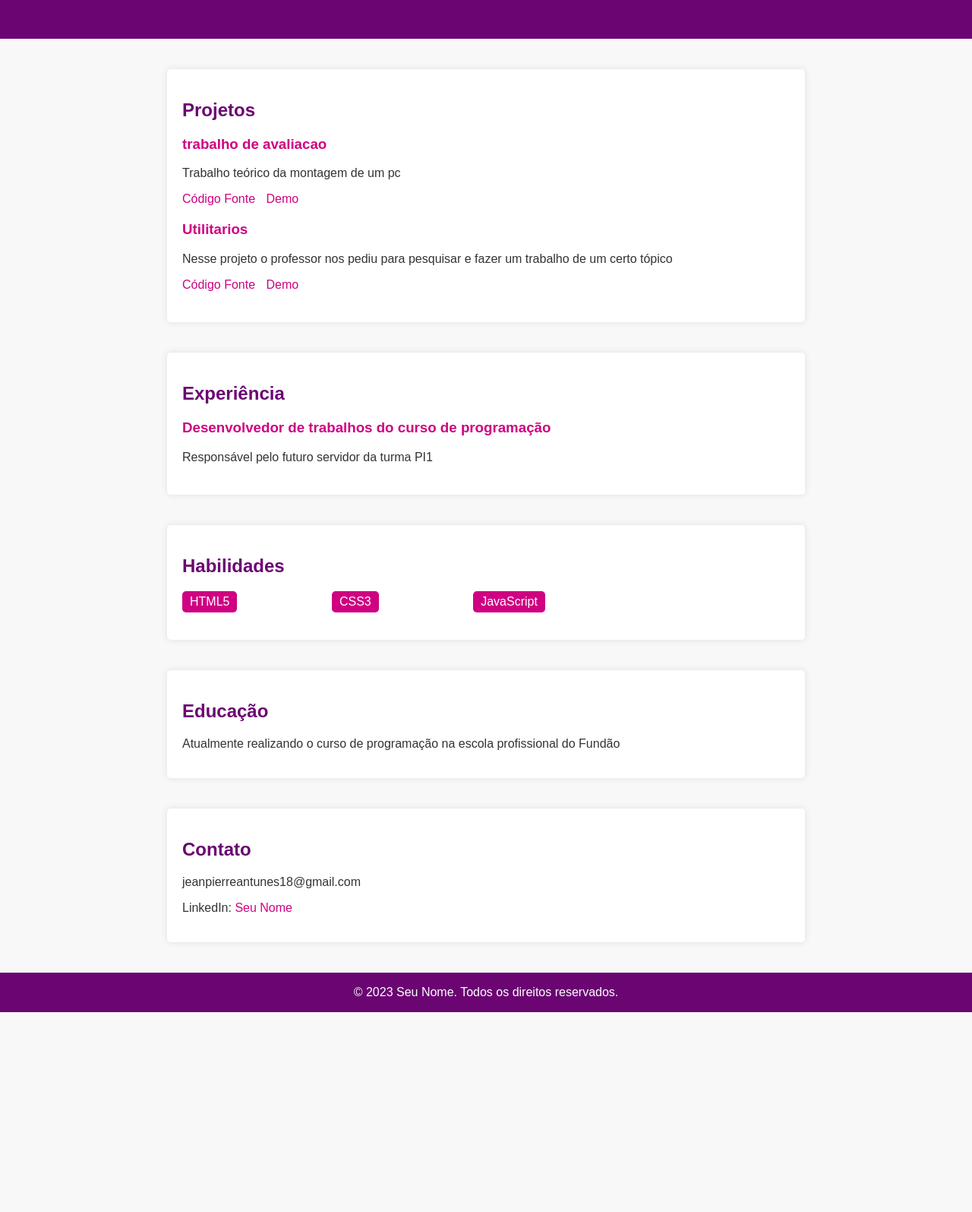
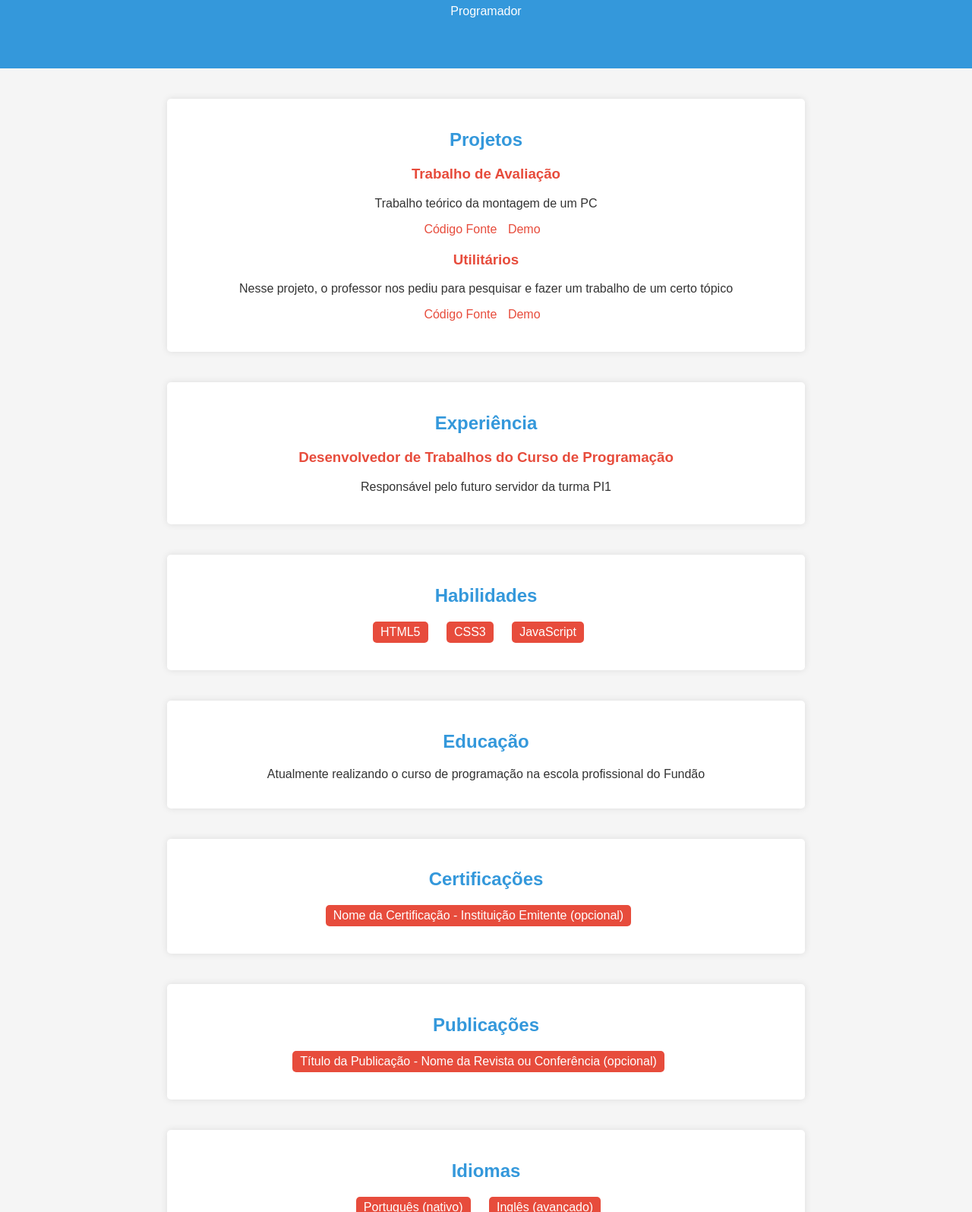
Before and after one commit to antunes478/portfolio, a plain HTML site: page index.html in a window 1280 px wide. Shown: the part 241-1836 px from the top of the page at 76% size. Before the commit the page ends 1573 px from the top, so only its background shows below. Drawn offline with Linux system fonts and the light colour scheme.

Commit message:
pequena modificao na barra de home

```diff
--- a/index.html
+++ b/index.html
@@ -1,62 +1,69 @@
 <!DOCTYPE html>
-<html lang="en">
+<html lang="pt-BR">
+
 <head>
     <meta charset="UTF-8">
     <meta name="viewport" content="width=device-width, initial-scale=1.0">
     <link rel="stylesheet" href="styles.css">
     <title>Seu Nome - Portfólio</title>
 </head>
+
 <body>
     <div class="container">
         <div class="sidebar">
             <nav>
-                <ul>
+                <ul class="toggle-language">
                     <li><a href="#home">Home</a></li>
                     <li><a href="#projects">Projetos</a></li>
                     <li><a href="#experience">Experiência</a></li>
                     <li><a href="#skills">Habilidades</a></li>
                     <li><a href="#education">Educação</a></li>
                     <li><a href="#contact">Contato</a></li>
+                    <li><a href="#certifications">Certificações</a></li>
+                    <li><a href="#publications">Publicações</a></li>
+                    <li><a href="#languages">Idiomas</a></li>
                 </ul>
             </nav>
         </div>
 
-        <div class="content">
+        <div class="content toggle-language">
             <header id="home">
-                <ha>ATENCAO O TRABALHO ESTA EM DESEVOLVIMENTO NAO ESTA COMPLETO E APENAS A BASE PARA EU IR VERNDO COMO MODIFICAR CADA PARTE </ha>
-                <h1>Oi me chamo Jean Pierre Antunes</h1>
-                <p>Programador</p>
+                <h4 class="toggle-language">ATENÇÃO: O TRABALHO ESTÁ EM DESENVOLVIMENTO, NÃO ESTÁ COMPLETO E SERVE
+                    APENAS COMO BASE PARA EU IR VENDO COMO MODIFICAR CADA PARTE</h4>
+                <h1 class="toggle-language">Oi, meu nome é Jean Pierre Antunes</h1>
+                <p class="toggle-language">Programador</p>
             </header>
 
-            <section id="projects">
+            <section id="projects" class="toggle-language">
                 <h2>Projetos</h2>
-                <div class="project">
-                    <h3>trabalho de avaliacao</h3>
-                    <p>Trabalho teórico da montagem de um pc</p>
-                    <a href="https://github.com/antunes478/trabalho-de-avaliacao">Código Fonte</a>
-                    <a href="https://trabalho-de-avaliacao.vercel.app">Demo</a>
+                <div class="project toggle-language">
+                    <h3>Trabalho de Avaliação</h3>
+                    <p>Trabalho teórico da montagem de um PC</p>
+                    <a href="https://github.com/antunes478/trabalho-de-avaliacao" class="toggle-language">Código
+                        Fonte</a>
+                    <a href="https://trabalho-de-avaliacao.vercel.app" class="toggle-language">Demo</a>
                 </div>
-                <div class="project">
-                    <h3>Utilitarios</h3>
-                    <p>Nesse projeto o professor nos pediu para pesquisar e fazer um trabalho de um certo tópico</p>
-                    <a href="https://github.com/antunes478/utilitarios">Código Fonte</a>
-                    <a href="https://utilitarios-bice.vercel.app">Demo</a>
+                <div class="project toggle-language">
+                    <h3>Utilitários</h3>
+                    <p>Nesse projeto, o professor nos pediu para pesquisar e fazer um trabalho de um certo tópico</p>
+                    <a href="https://github.com/antunes478/utilitarios" class="toggle-language">Código Fonte</a>
+                    <a href="https://utilitarios-bice.vercel.app" class="toggle-language">Demo</a>
                 </div>
                 <!-- Adicione mais projetos conforme necessário -->
             </section>
 
-            <section id="experience">
+            <section id="experience" class="toggle-language">
                 <h2>Experiência</h2>
-                <div class="job">
-                    <h3>Desenvolvedor de trabalhos do curso de programação</h3>
+                <div class="job toggle-language">
+                    <h3>Desenvolvedor de Trabalhos do Curso de Programação</h3>
                     <p>Responsável pelo futuro servidor da turma PI1</p>
                 </div>
                 <!-- Adicione mais experiências conforme necessário -->
             </section>
 
-            <section id="skills">
+            <section id="skills" class="toggle-language">
                 <h2>Habilidades</h2>
-                <ul>
+                <ul class="toggle-language">
                     <li>HTML5</li>
                     <li>CSS3</li>
                     <li>JavaScript</li>
@@ -64,23 +71,50 @@
                 </ul>
             </section>
 
-            <section id="education">
+            <section id="education" class="toggle-language">
                 <h2>Educação</h2>
-                <p>Atualmente realizando o curso de programação na escola profissional do Fundão</p>
+                <p class="toggle-language">Atualmente realizando o curso de programação na escola profissional do Fundão
+                </p>
             </section>
 
-            <section id="contact">
-                <h2>Contato</h2>
-                <p>jeanpierreantunes18@gmail.com</p>
-                <p>LinkedIn: <a href="https://www.linkedin.com/in/seu-nome" target="_blank">Seu Nome</a></p>
+            <section id="certifications" class="toggle-language">
+                <h2>Certificações</h2>
+                <ul class="toggle-language">
+                    <li>Nome da Certificação - Instituição Emitente (opcional)</li>
+                    <!-- Adicione mais certificações conforme necessário -->
+                </ul>
             </section>
 
-            <footer>
-                <p>&copy; 2023 Seu Nome. Todos os direitos reservados.</p>
+            <section id="publications" class="toggle-language">
+                <h2>Publicações</h2>
+                <ul class="toggle-language">
+                    <li>Título da Publicação - Nome da Revista ou Conferência (opcional)</li>
+                    <!-- Adicione mais publicações conforme necessário -->
+                </ul>
+            </section>
+
+            <section id="languages" class="toggle-language">
+                <h2>Idiomas</h2>
+                <ul class="toggle-language">
+                    <li>Português (nativo)</li>
+                    <li>Inglês (avançado)</li>
+                    <!-- Adicione mais idiomas conforme necessário -->
+                </ul>
+            </section>
+
+            <section id="contact" class="toggle-language">
+                <h2>Contato</h2>
+                <p class="toggle-language">jeanpierreantunes18@gmail.com</p>
+                <p class="toggle-language">LinkedIn: <a href="https://www.linkedin.com/in/seu-nome" target="_blank"
+                        class="toggle-language">Seu Nome</a></p>
+            </section>
+
+            <footer class="toggle-language">
+                <p class="toggle-language">&copy; 2023 Seu Nome. Todos os direitos reservados.</p>
             </footer>
         </div>
     </div>
 
-    <script src="script.js"></script>
 </body>
+
 </html>
--- a/styles.css
+++ b/styles.css
@@ -1,21 +1,21 @@
-/* Substitua o conteúdo do seu arquivo CSS pelo seguinte */
-
 body {
     margin: 0;
     padding: 0;
     font-family: 'Arial', sans-serif;
-    background-color: #f8f8f8;
+    background-color: #f5f5f5; /* Background mais claro */
     color: #333;
+    transition: background-color 0.3s ease; /* Adicionado efeito de transição */
 }
 
 nav {
-    background-color: #6a0572;
+    background-color: #3498db; /* Azul mais claro */
     color: #fff;
     padding: 10px 20px;
     position: fixed;
     width: 100%;
     z-index: 1;
     top: 0;
+    transition: background-color 0.3s ease; /* Adicionado efeito de transição */
 }
 
 nav ul {
@@ -23,10 +23,11 @@ nav ul {
     margin: 0;
     padding: 0;
     display: flex;
+    justify-content: center;
 }
 
 nav li {
-    margin-right: 10px; /* Reduzi o espaçamento entre os itens */
+    margin-right: 10px;
 }
 
 nav a {
@@ -42,13 +43,13 @@ nav a:hover {
 
 .content {
     margin-top: 60px;
+    text-align: center;
 }
 
 header {
     padding: 50px 20px;
-    background-color: #6a0572;
+    background-color: #3498db; /* Azul mais claro */
     color: #fff;
-    text-align: center;
 }
 
 section {
@@ -58,10 +59,11 @@ section {
     background-color: #fff;
     border-radius: 5px;
     box-shadow: 0 0 10px rgba(0, 0, 0, 0.1);
+    text-align: center;
 }
 
 h2 {
-    color: #6a0572;
+    color: #3498db; /* Azul mais claro */
 }
 
 .project, .job {
@@ -69,18 +71,18 @@ h2 {
 }
 
 .project h3, .job h3 {
-    color: #cf0081;
+    color: #e74c3c; /* Vermelho mais claro */
 }
 
 footer {
     text-align: center;
-    padding: 1px;
-    background-color: #6a0572;
+    padding: 10px;
+    background-color: #3498db; /* Azul mais claro */
     color: #fff;
 }
 
 a {
-    color: #cf0081;
+    color: #e74c3c; /* Vermelho mais claro */
     text-decoration: none;
     margin-right: 10px;
 }
@@ -96,13 +98,28 @@ ul {
 
 ul li {
     display: inline-block;
-    margin-right: 120px;
-    background-color: #cf0081;
+    margin-right: 20px;
+    background-color: #e74c3c; /* Vermelho mais claro */
     color: #fff;
     padding: 5px 10px;
     border-radius: 5px;
 }
 
 ul li:hover {
-    background-color: #99006e;
+    background-color: #c0392b; /* Vermelho mais escuro */
 }
+
+/* Adicione este código no seu arquivo styles.css */
+#language-toggle {
+    background-color: #6a0572;
+    color: #fff;
+    padding: 10px 15px;
+    border: none;
+    border-radius: 5px;
+    cursor: pointer;
+    margin-bottom: 20px;
+}
+
+#language-toggle:hover {
+    background-color: #4b034a;
+}
```
